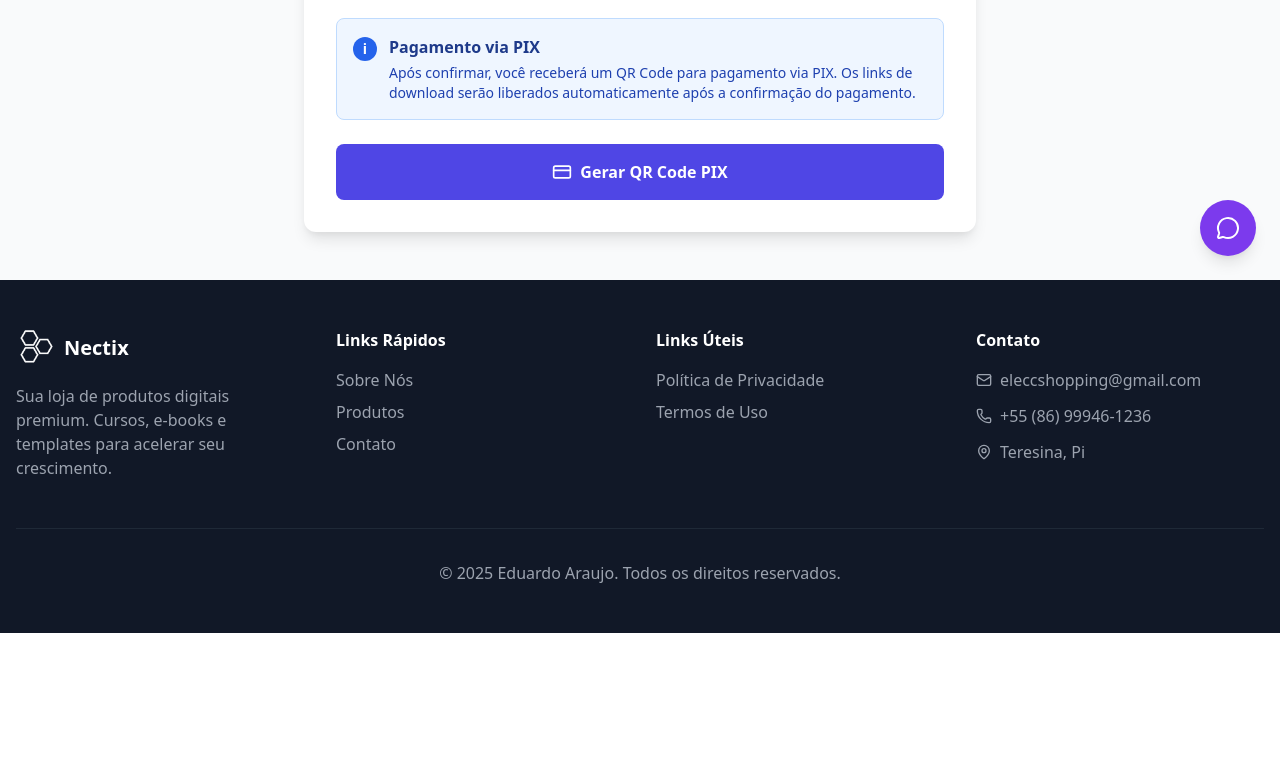
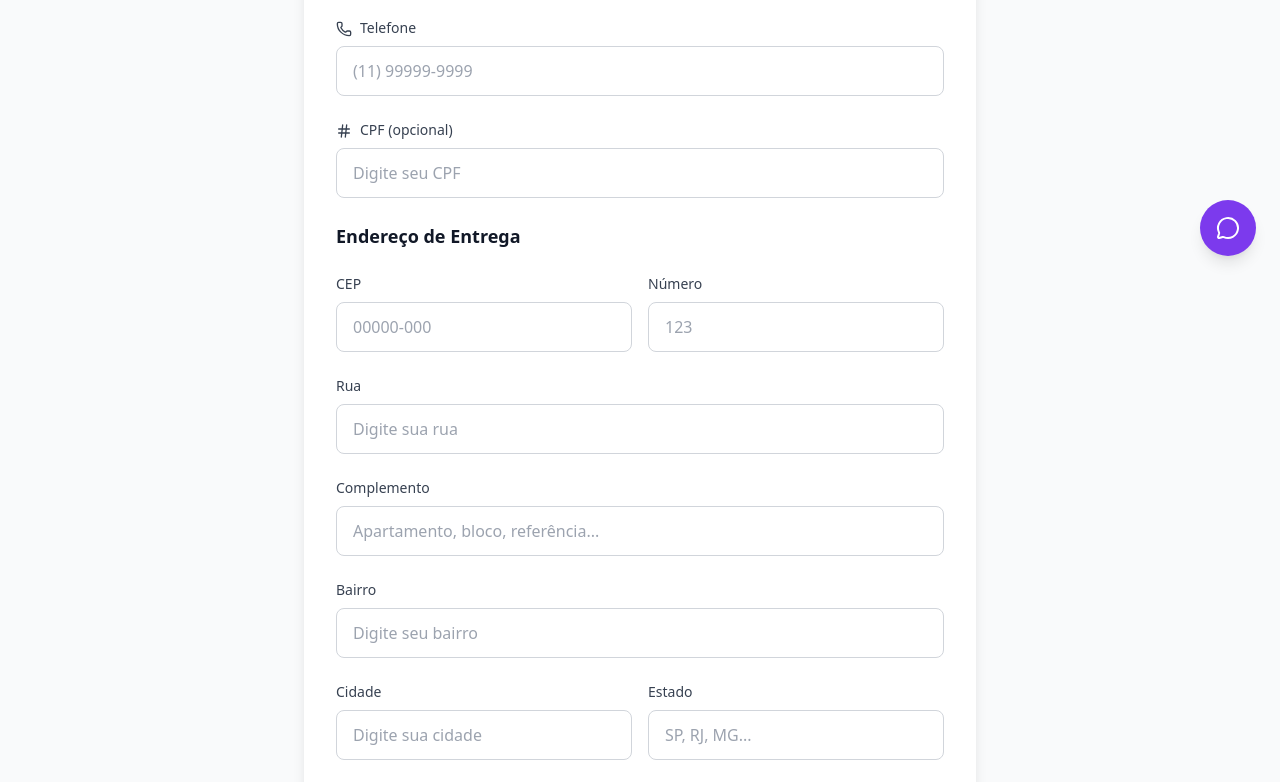
Before and after one commit to DevEduardo96/NovaLojaDeroupas, a React (Vite) app: page /checkout in a window 1280 px wide. Shown: the part 520-1302 px from the top of the page. Before the commit the page ends 1153 px from the top, so only its background shows below. Built offline with nearby package versions, Linux system fonts and the light colour scheme.

Commit message:
add formulario de cadastro atualizado

```diff
--- a/src/components/CheckoutForm.tsx
+++ b/src/components/CheckoutForm.tsx
@@ -1,11 +1,11 @@
 import React, { useState } from 'react';
-import { User, Mail, CreditCard } from 'lucide-react';
+import { User, Mail, CreditCard, Phone, Hash } from 'lucide-react';
 import { CartItem } from '../types';
 
 interface CheckoutFormProps {
   items: CartItem[];
   total: number;
-  onSubmit: (data: { nomeCliente: string; email: string }) => void;
+  onSubmit: (data: any) => void; // agora pode receber todos os dados
   isLoading: boolean;
 }
 
@@ -17,7 +17,16 @@ export const CheckoutForm: React.FC<CheckoutFormProps> = ({
 }) => {
   const [formData, setFormData] = useState({
     nomeCliente: '',
-    email: ''
+    email: '',
+    telefone: '',
+    cpf: '',
+    cep: '',
+    rua: '',
+    numero: '',
+    complemento: '',
+    bairro: '',
+    cidade: '',
+    estado: ''
   });
 
   const [errors, setErrors] = useState<Record<string, string>>({});
@@ -32,15 +41,19 @@ export const CheckoutForm: React.FC<CheckoutFormProps> = ({
   const validateForm = () => {
     const newErrors: Record<string, string> = {};
 
-    if (!formData.nomeCliente.trim()) {
-      newErrors.nomeCliente = 'Nome é obrigatório';
-    }
-
+    if (!formData.nomeCliente.trim()) newErrors.nomeCliente = 'Nome é obrigatório';
     if (!formData.email.trim()) {
       newErrors.email = 'Email é obrigatório';
     } else if (!/\S+@\S+\.\S+/.test(formData.email)) {
       newErrors.email = 'Email inválido';
     }
+    if (!formData.telefone.trim()) newErrors.telefone = 'Telefone é obrigatório';
+    if (!formData.cep.trim()) newErrors.cep = 'CEP é obrigatório';
+    if (!formData.rua.trim()) newErrors.rua = 'Rua é obrigatória';
+    if (!formData.numero.trim()) newErrors.numero = 'Número é obrigatório';
+    if (!formData.bairro.trim()) newErrors.bairro = 'Bairro é obrigatório';
+    if (!formData.cidade.trim()) newErrors.cidade = 'Cidade é obrigatória';
+    if (!formData.estado.trim()) newErrors.estado = 'Estado é obrigatório';
 
     setErrors(newErrors);
     return Object.keys(newErrors).length === 0;
@@ -48,7 +61,6 @@ export const CheckoutForm: React.FC<CheckoutFormProps> = ({
 
   const handleSubmit = (e: React.FormEvent) => {
     e.preventDefault();
-
     if (validateForm()) {
       onSubmit(formData);
     }
@@ -98,6 +110,7 @@ export const CheckoutForm: React.FC<CheckoutFormProps> = ({
 
       {/* Formulário */}
       <form onSubmit={handleSubmit} className="space-y-6">
+        {/* Nome */}
         <div>
           <label className="block text-sm font-medium text-gray-700 mb-2">
             <User className="w-4 h-4 inline mr-2" />
@@ -107,16 +120,15 @@ export const CheckoutForm: React.FC<CheckoutFormProps> = ({
             type="text"
             value={formData.nomeCliente}
             onChange={(e) => handleInputChange('nomeCliente', e.target.value)}
-            className={`w-full px-4 py-3 border rounded-lg focus:ring-2 focus:ring-indigo-500 focus:border-indigo-500 transition-colors ${
+            className={`w-full px-4 py-3 border rounded-lg focus:ring-2 focus:ring-indigo-500 ${
               errors.nomeCliente ? 'border-red-500' : 'border-gray-300'
             }`}
             placeholder="Digite seu nome completo"
           />
-          {errors.nomeCliente && (
-            <p className="text-red-500 text-sm mt-1">{errors.nomeCliente}</p>
-          )}
+          {errors.nomeCliente && <p className="text-red-500 text-sm mt-1">{errors.nomeCliente}</p>}
         </div>
 
+        {/* Email */}
         <div>
           <label className="block text-sm font-medium text-gray-700 mb-2">
             <Mail className="w-4 h-4 inline mr-2" />
@@ -126,16 +138,148 @@ export const CheckoutForm: React.FC<CheckoutFormProps> = ({
             type="email"
             value={formData.email}
             onChange={(e) => handleInputChange('email', e.target.value)}
-            className={`w-full px-4 py-3 border rounded-lg focus:ring-2 focus:ring-indigo-500 focus:border-indigo-500 transition-colors ${
+            className={`w-full px-4 py-3 border rounded-lg focus:ring-2 focus:ring-indigo-500 ${
               errors.email ? 'border-red-500' : 'border-gray-300'
             }`}
             placeholder="Digite seu email"
           />
-          {errors.email && (
-            <p className="text-red-500 text-sm mt-1">{errors.email}</p>
-          )}
+          {errors.email && <p className="text-red-500 text-sm mt-1">{errors.email}</p>}
         </div>
 
+        {/* Telefone */}
+        <div>
+          <label className="block text-sm font-medium text-gray-700 mb-2">
+            <Phone className="w-4 h-4 inline mr-2" />
+            Telefone
+          </label>
+          <input
+            type="text"
+            value={formData.telefone}
+            onChange={(e) => handleInputChange('telefone', e.target.value)}
+            className={`w-full px-4 py-3 border rounded-lg focus:ring-2 focus:ring-indigo-500 ${
+              errors.telefone ? 'border-red-500' : 'border-gray-300'
+            }`}
+            placeholder="(11) 99999-9999"
+          />
+          {errors.telefone && <p className="text-red-500 text-sm mt-1">{errors.telefone}</p>}
+        </div>
+
+        {/* CPF */}
+        <div>
+          <label className="block text-sm font-medium text-gray-700 mb-2">
+            <Hash className="w-4 h-4 inline mr-2" />
+            CPF (opcional)
+          </label>
+          <input
+            type="text"
+            value={formData.cpf}
+            onChange={(e) => handleInputChange('cpf', e.target.value)}
+            className="w-full px-4 py-3 border rounded-lg focus:ring-2 focus:ring-indigo-500 border-gray-300"
+            placeholder="Digite seu CPF"
+          />
+        </div>
+
+        {/* Endereço */}
+        <h3 className="text-lg font-semibold text-gray-900 mt-6">Endereço de Entrega</h3>
+
+        <div className="grid grid-cols-2 gap-4">
+          <div>
+            <label className="block text-sm font-medium text-gray-700 mb-2">CEP</label>
+            <input
+              type="text"
+              value={formData.cep}
+              onChange={(e) => handleInputChange('cep', e.target.value)}
+              className={`w-full px-4 py-3 border rounded-lg focus:ring-2 focus:ring-indigo-500 ${
+                errors.cep ? 'border-red-500' : 'border-gray-300'
+              }`}
+              placeholder="00000-000"
+            />
+            {errors.cep && <p className="text-red-500 text-sm mt-1">{errors.cep}</p>}
+          </div>
+          <div>
+            <label className="block text-sm font-medium text-gray-700 mb-2">Número</label>
+            <input
+              type="text"
+              value={formData.numero}
+              onChange={(e) => handleInputChange('numero', e.target.value)}
+              className={`w-full px-4 py-3 border rounded-lg focus:ring-2 focus:ring-indigo-500 ${
+                errors.numero ? 'border-red-500' : 'border-gray-300'
+              }`}
+              placeholder="123"
+            />
+            {errors.numero && <p className="text-red-500 text-sm mt-1">{errors.numero}</p>}
+          </div>
+        </div>
+
+        <div>
+          <label className="block text-sm font-medium text-gray-700 mb-2">Rua</label>
+          <input
+            type="text"
+            value={formData.rua}
+            onChange={(e) => handleInputChange('rua', e.target.value)}
+            className={`w-full px-4 py-3 border rounded-lg focus:ring-2 focus:ring-indigo-500 ${
+              errors.rua ? 'border-red-500' : 'border-gray-300'
+            }`}
+            placeholder="Digite sua rua"
+          />
+          {errors.rua && <p className="text-red-500 text-sm mt-1">{errors.rua}</p>}
+        </div>
+
+        <div>
+          <label className="block text-sm font-medium text-gray-700 mb-2">Complemento</label>
+          <input
+            type="text"
+            value={formData.complemento}
+            onChange={(e) => handleInputChange('complemento', e.target.value)}
+            className="w-full px-4 py-3 border rounded-lg focus:ring-2 focus:ring-indigo-500 border-gray-300"
+            placeholder="Apartamento, bloco, referência..."
+          />
+        </div>
+
+        <div>
+          <label className="block text-sm font-medium text-gray-700 mb-2">Bairro</label>
+          <input
+            type="text"
+            value={formData.bairro}
+            onChange={(e) => handleInputChange('bairro', e.target.value)}
+            className={`w-full px-4 py-3 border rounded-lg focus:ring-2 focus:ring-indigo-500 ${
+              errors.bairro ? 'border-red-500' : 'border-gray-300'
+            }`}
+            placeholder="Digite seu bairro"
+          />
+          {errors.bairro && <p className="text-red-500 text-sm mt-1">{errors.bairro}</p>}
+        </div>
+
+        <div className="grid grid-cols-2 gap-4">
+          <div>
+            <label className="block text-sm font-medium text-gray-700 mb-2">Cidade</label>
+            <input
+              type="text"
+              value={formData.cidade}
+              onChange={(e) => handleInputChange('cidade', e.target.value)}
+              className={`w-full px-4 py-3 border rounded-lg focus:ring-2 focus:ring-indigo-500 ${
+                errors.cidade ? 'border-red-500' : 'border-gray-300'
+              }`}
+              placeholder="Digite sua cidade"
+            />
+            {errors.cidade && <p className="text-red-500 text-sm mt-1">{errors.cidade}</p>}
+          </div>
+          <div>
+            <label className="block text-sm font-medium text-gray-700 mb-2">Estado</label>
+            <input
+              type="text"
+              value={formData.estado}
+              onChange={(e) => handleInputChange('estado', e.target.value)}
+              className={`w-full px-4 py-3 border rounded-lg focus:ring-2 focus:ring-indigo-500 ${
+                errors.estado ? 'border-red-500' : 'border-gray-300'
+              }`}
+              placeholder="SP, RJ, MG..."
+            />
+            {errors.estado && <p className="text-red-500 text-sm mt-1">{errors.estado}</p>}
+          </div>
+        </div>
+
+        {/* Info PIX */}
         <div className="bg-blue-50 border border-blue-200 rounded-lg p-4">
           <div className="flex items-start space-x-3">
             <div className="w-6 h-6 bg-blue-600 rounded-full flex items-center justify-center flex-shrink-0 mt-0.5">
@@ -145,7 +289,7 @@ export const CheckoutForm: React.FC<CheckoutFormProps> = ({
               <h4 className="font-semibold text-blue-900 mb-1">Pagamento via PIX</h4>
               <p className="text-blue-800 text-sm">
                 Após confirmar, você receberá um QR Code para pagamento via PIX.
-                Os links de download serão liberados automaticamente após a confirmação do pagamento.
+                O pedido será enviado após a confirmação do pagamento.
               </p>
             </div>
           </div>
--- a/src/components/SupabaseProductDetail.tsx
+++ b/src/components/SupabaseProductDetail.tsx
@@ -49,7 +49,7 @@ export const SupabaseProductDetail: React.FC<SupabaseProductDetailProps> = ({
   const [imageError, setImageError] = useState(false);
   const [activeImageIndex, setActiveImageIndex] = useState(0);
 
-  const { hasUserPurchasedProduct } = usePayments();
+  usePayments();
 
   // Dados de exemplo para tamanhos e cores (podem vir do produto)
   const sizes = ["XS", "S", "M", "L", "XL", "XXL"];
```
